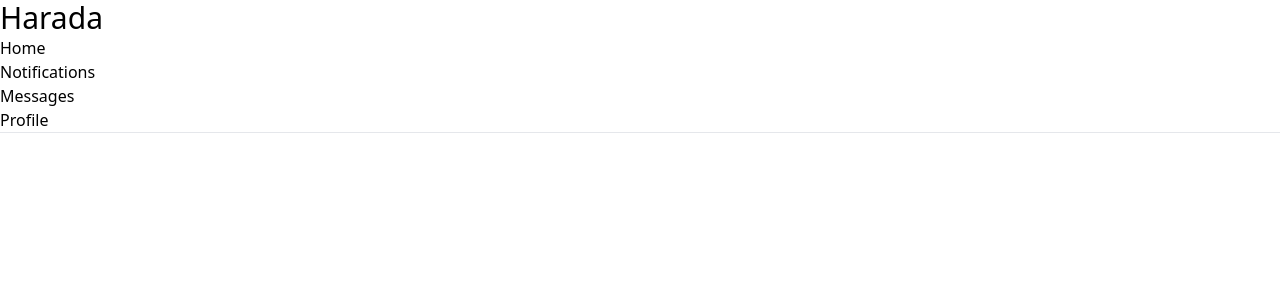
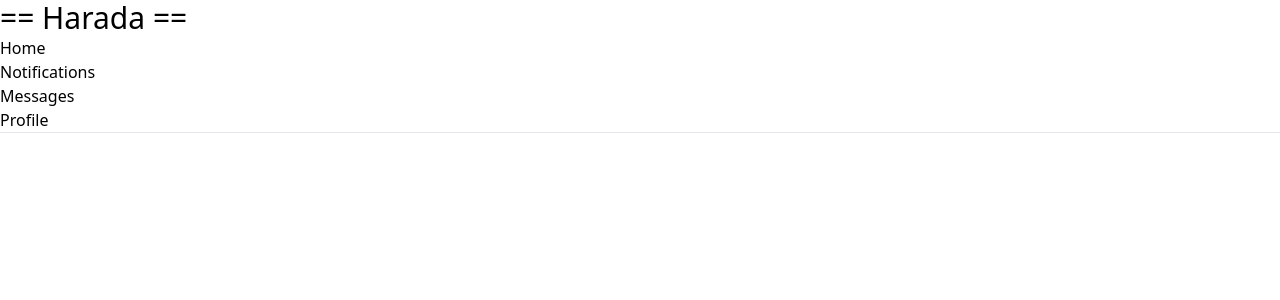
Before and after one commit to freekalmykia/harada, a React (Create React App) app in the folder web/: page / in a window 1280 px wide. Shown: the top 300 px of the page. Built offline with nearby package versions, Linux system fonts and the light colour scheme.

Commit message:
unpack, remove

```diff
--- a/web/src/layout/Layout.jsx
+++ b/web/src/layout/Layout.jsx
@@ -3,7 +3,7 @@ import { Link, Outlet } from "react-router-dom"
 export default function Layout() {
   return (
     <div>
-      <h1 className="text-3xl">Harada</h1>
+      <h1 className="text-3xl">== Harada ==</h1>
       <nav>
         <ul>
           <li>
```
